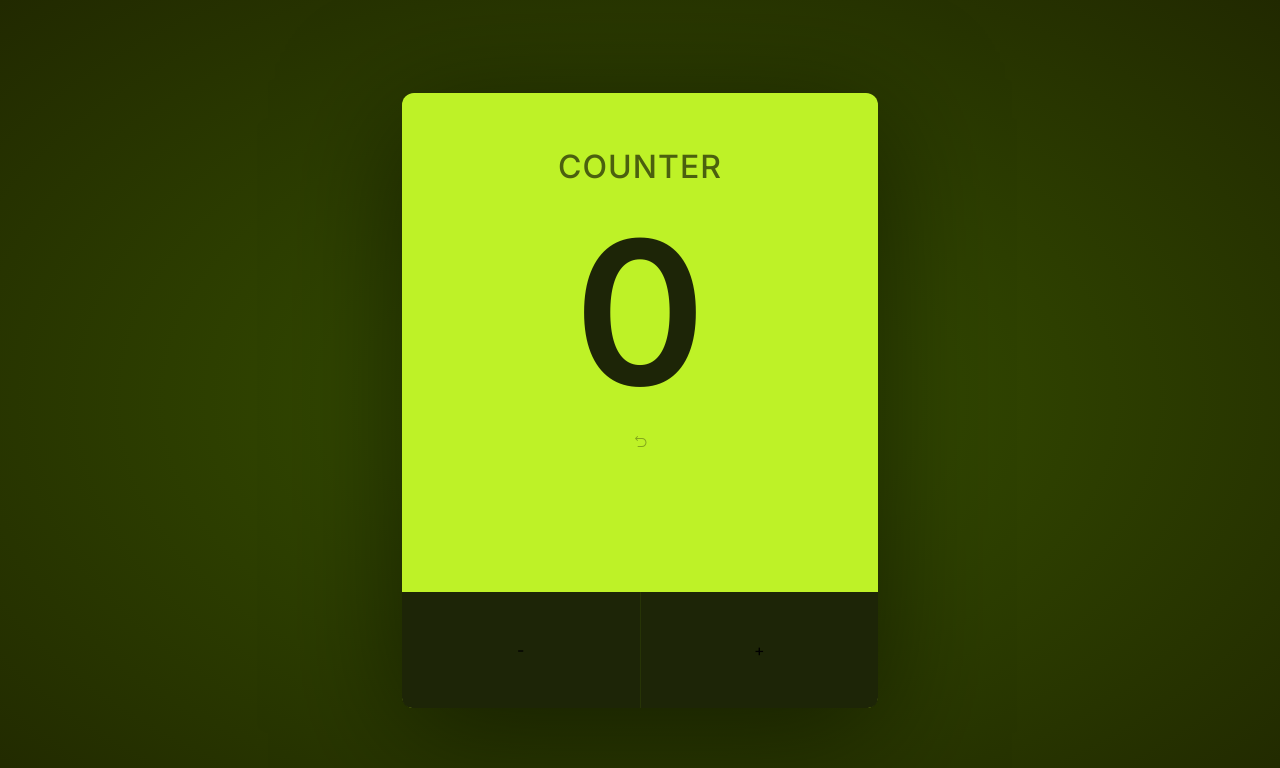
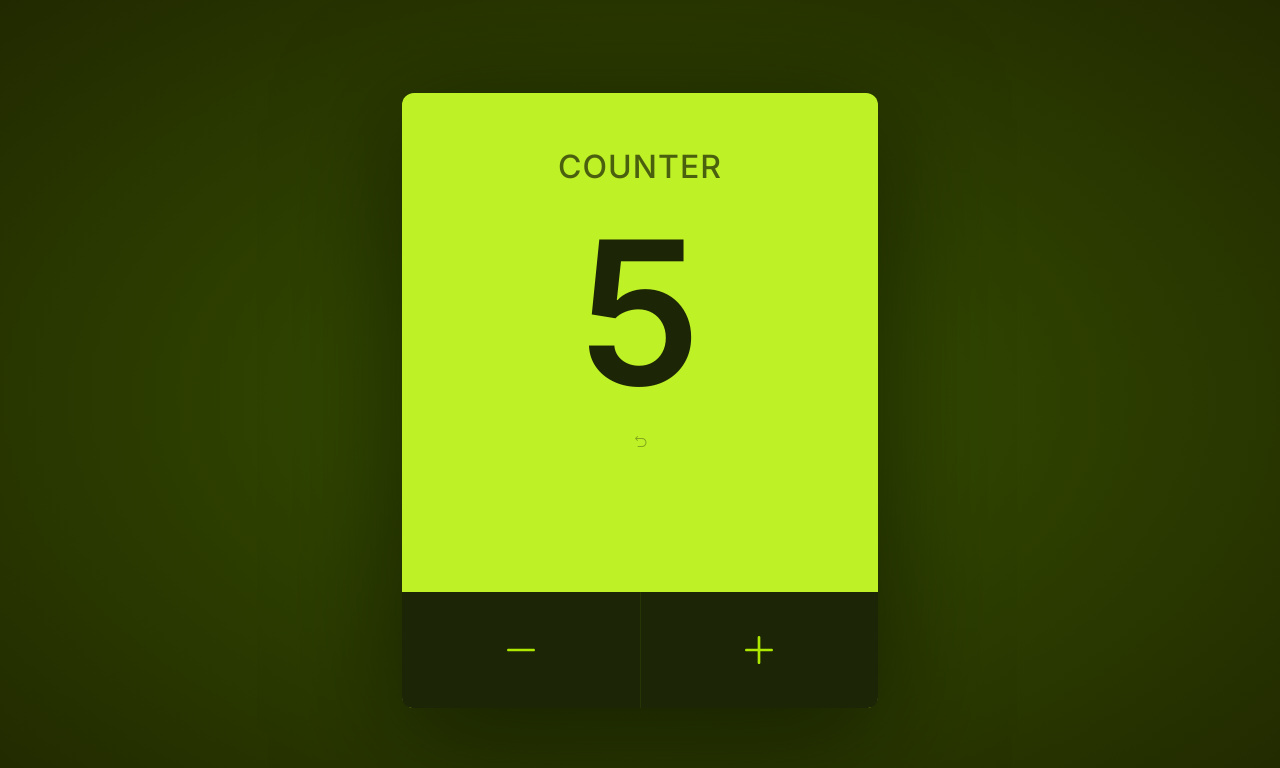
Before and after one commit to JakeJeongAiden/fancy-counter, a React (Vite) app in the folder @4.4.1/: page / in a window 1280 px wide. Shown: the top 768 px of the page. Built offline with nearby package versions, Linux system fonts and the light colour scheme.

Commit message:
Implement Logic with State

```diff
--- a/@4.4.1/src/Card.jsx
+++ b/@4.4.1/src/Card.jsx
@@ -2,14 +2,16 @@ import Count from './Count'
 import CountButtons from './CountButtons'
 import ResetButton from './ResetButton'
 import Title from './Title'
+import { useState } from 'react'
 
 export default function Card () {
+  const [number, setNumber] = useState(5)
   return (
     <div className='card'>
       <Title />
-      <Count />
-      <ResetButton />
-      <CountButtons />
+      <Count number={number} />
+      <ResetButton setNumber={setNumber} />
+      <CountButtons setNumber={setNumber} />
     </div>
   )
 }
--- a/@4.4.1/src/Count.jsx
+++ b/@4.4.1/src/Count.jsx
@@ -1,3 +1,3 @@
-export default function Count () {
-  return <p className='count'>0</p>
+export default function Count ({ number }) {
+  return <p className='count'>{number}</p>
 }
--- a/@4.4.1/src/CountButtons.jsx
+++ b/@4.4.1/src/CountButtons.jsx
@@ -1,8 +1,24 @@
-export default function CountButtons () {
+import { MinusIcon, PlusIcon } from '@radix-ui/react-icons'
+
+export default function CountButtons ({ setNumber }) {
   return (
     <div className='button-container'>
-      <button className='count-btn'>-</button>
-      <button className='count-btn'>+</button>
+      <button
+        onClick={() => {
+          setNumber(prev => prev - 1)
+        }}
+        className='count-btn'
+      >
+        <MinusIcon className='count-btn-icon' />
+      </button>
+      <button
+        className='count-btn'
+        onClick={() => {
+          setNumber(prev => prev + 1)
+        }}
+      >
+        <PlusIcon className='count-btn-icon' />
+      </button>
     </div>
   )
 }
--- a/@4.4.1/src/ResetButton.jsx
+++ b/@4.4.1/src/ResetButton.jsx
@@ -1,8 +1,13 @@
 import { ResetIcon } from '@radix-ui/react-icons'
 
-export default function ResetButton () {
+export default function ResetButton ({ setNumber }) {
   return (
-    <button className='reset-btn'>
+    <button
+      className='reset-btn'
+      onClick={() => {
+        setNumber(0)
+      }}
+    >
       <ResetIcon />
     </button>
   )
```
